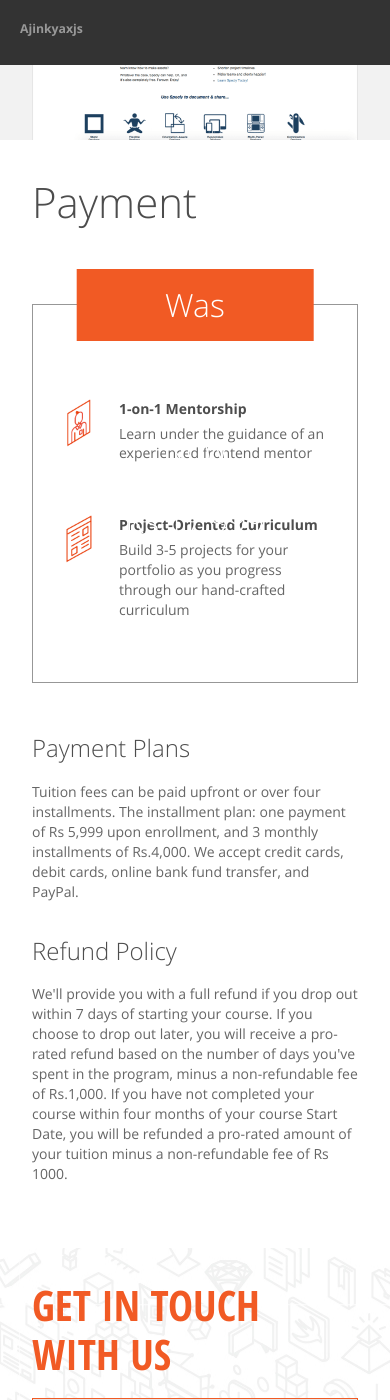
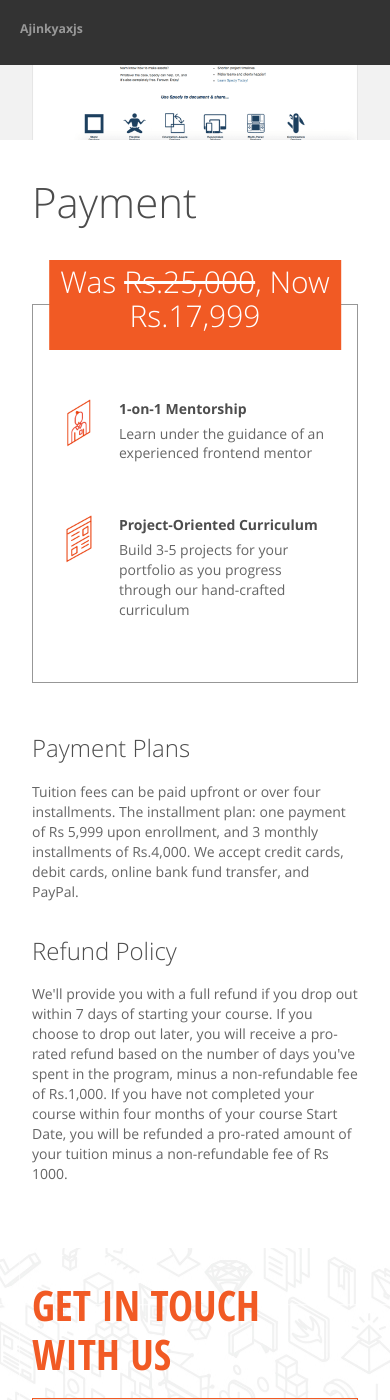
Before and after one commit to steelx/ajinkyaxjs, a Jekyll site: the page learn.io/frontend-development-course.html, which Jekyll copies as it is, in a window 390 px wide and 1400 px high, scrolled down 6012 px. Built offline with Jekyll 4.4.1, drawn with Linux system fonts in a browser that asks for light colours; nearby versions of some CDN libraries; Markdown is read by kramdown in place of the engine named in the settings; comment, search, counter and statistics services are not loaded.

Commit message:
price mobile css

```diff
--- a/learn.io/css/frontend-course.css
+++ b/learn.io/css/frontend-course.css
@@ -2291,6 +2291,16 @@ input {
   transform: translate(-50%, -50%);
 }
 
+@media (max-width: 480px) {
+  .course-page .payment .payment-callout .price {
+    font-size: 30px;
+    line-height: 34px;
+    height: 90px;
+    width: 90%;
+    padding: 5px;
+  }
+}
+
 .course-page .payment .payment-callout .media-element {
   margin-bottom: 20px;
 }
```
